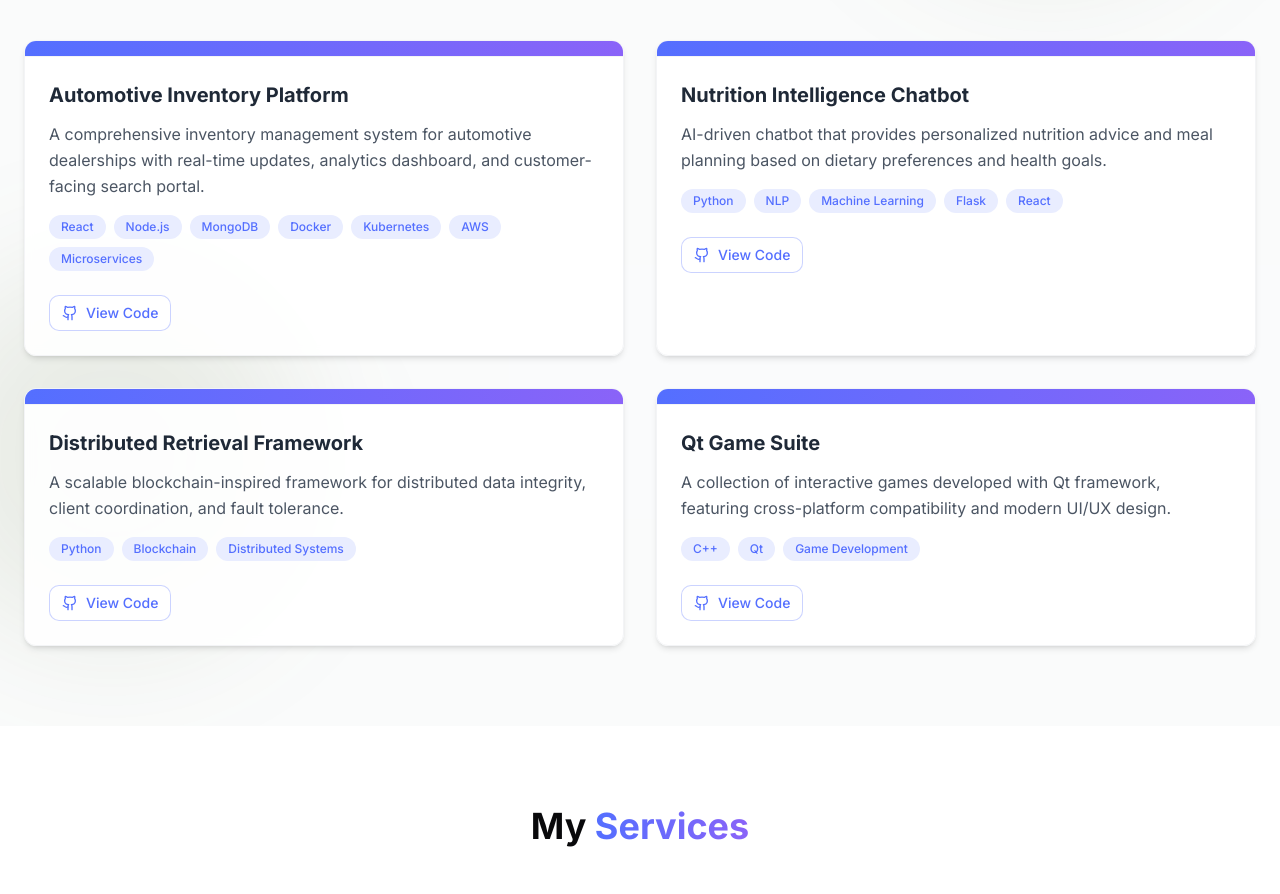
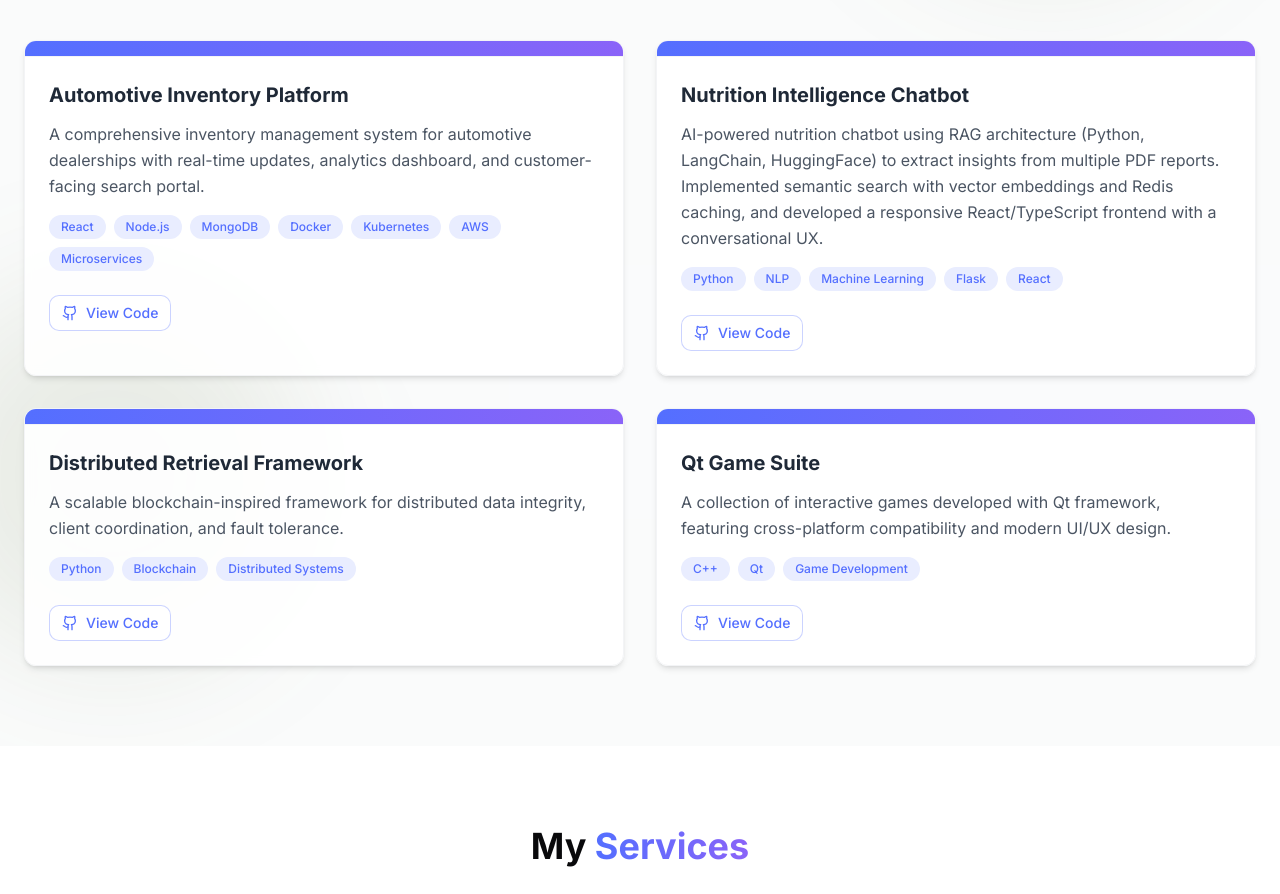
Before and after one commit to aishwaryamurahari/portfolio, a React (Vite) app: page / in a window 1280 px wide. Shown: the part 3292-4186 px from the top of the page. Built offline with nearby package versions, Linux system fonts and the light colour scheme.

Commit message:
Updated Project description

```diff
--- a/src/components/ProjectsSection.tsx
+++ b/src/components/ProjectsSection.tsx
@@ -27,7 +27,7 @@ const ProjectsSection = () => {
     {
       id: "nutrition-chatbot",
       title: "Nutrition Intelligence Chatbot",
-      description: "AI-driven chatbot that provides personalized nutrition advice and meal planning based on dietary preferences and health goals.",
+      description: "AI-powered nutrition chatbot using RAG architecture (Python, LangChain, HuggingFace) to extract insights from multiple PDF reports. Implemented semantic search with vector embeddings and Redis caching, and developed a responsive React/TypeScript frontend with a conversational UX.",
       tags: ["Python", "NLP", "Machine Learning", "Flask", "React"],
       githubUrl: "https://github.com/TechTitans-SJSU/FAO_Chatbot",
     },
```
